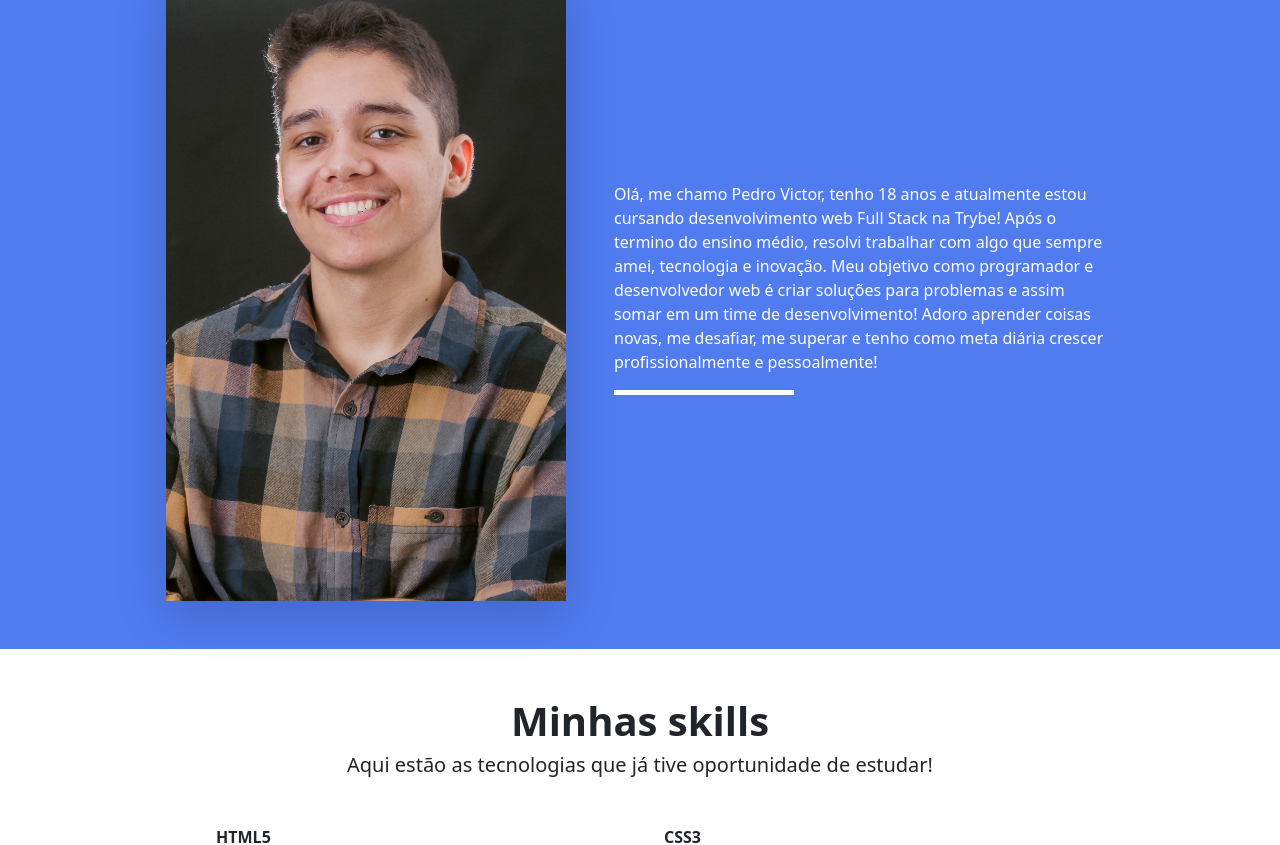
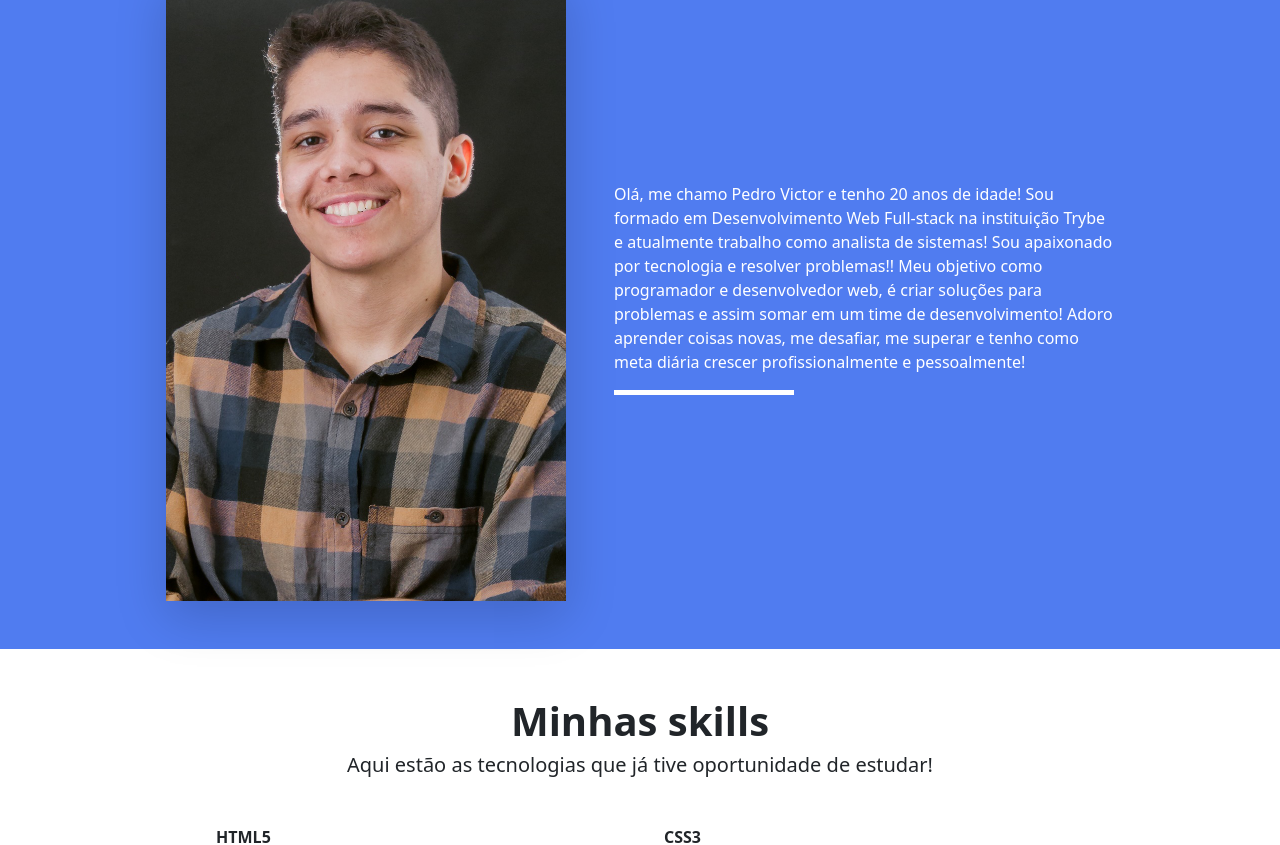
Before and after one commit to PedrovRamos/portfolio-web, a React (Create React App) app: page / in a window 1280 px wide. Shown: the part 1075-1920 px from the top of the page. Built offline with nearby package versions, Linux system fonts and the light colour scheme.

Commit message:
Adicionando projeto com footer atualizado e sobre mim atualizado

```diff
--- a/src/components/About.js
+++ b/src/components/About.js
@@ -31,11 +31,11 @@ export default function About() {
           style={ { maxWidth: '500px' } }
         >
           <p>
-            Olá, me chamo Pedro Victor, tenho 18 anos e atualmente estou
-            cursando desenvolvimento web Full Stack na Trybe! Após o termino
-            do ensino médio, resolvi trabalhar com algo que sempre amei,
-            tecnologia e inovação. Meu objetivo como programador e
-            desenvolvedor web é criar soluções para problemas e assim somar
+            Olá, me chamo Pedro Victor e tenho 20 anos de idade! Sou formado em
+            Desenvolvimento Web Full-stack na instituição Trybe e atualmente trabalho
+            como analista de sistemas! Sou apaixonado por tecnologia e resolver
+            problemas!! Meu objetivo como programador e
+            desenvolvedor web, é criar soluções para problemas e assim somar
             em um time de desenvolvimento! Adoro aprender coisas novas, me
             desafiar, me superar e tenho como meta diária crescer
             profissionalmente e pessoalmente!
--- a/src/components/Footer.js
+++ b/src/components/Footer.js
@@ -9,7 +9,7 @@ export default function Footer() {
       justify-content-between"
       style={ { height: '60px', width: '90vw', margin: 'auto' } }
     >
-      <p className="m-0 text-light">© 2022 Pedro Ramos™. All Rights Reserved.</p>
+      <p className="m-0 text-light">© 2024 Pedro Ramos™. All Rights Reserved.</p>
       <div className="d-flex gap-4">
         <i
           id="react-icon"
```
